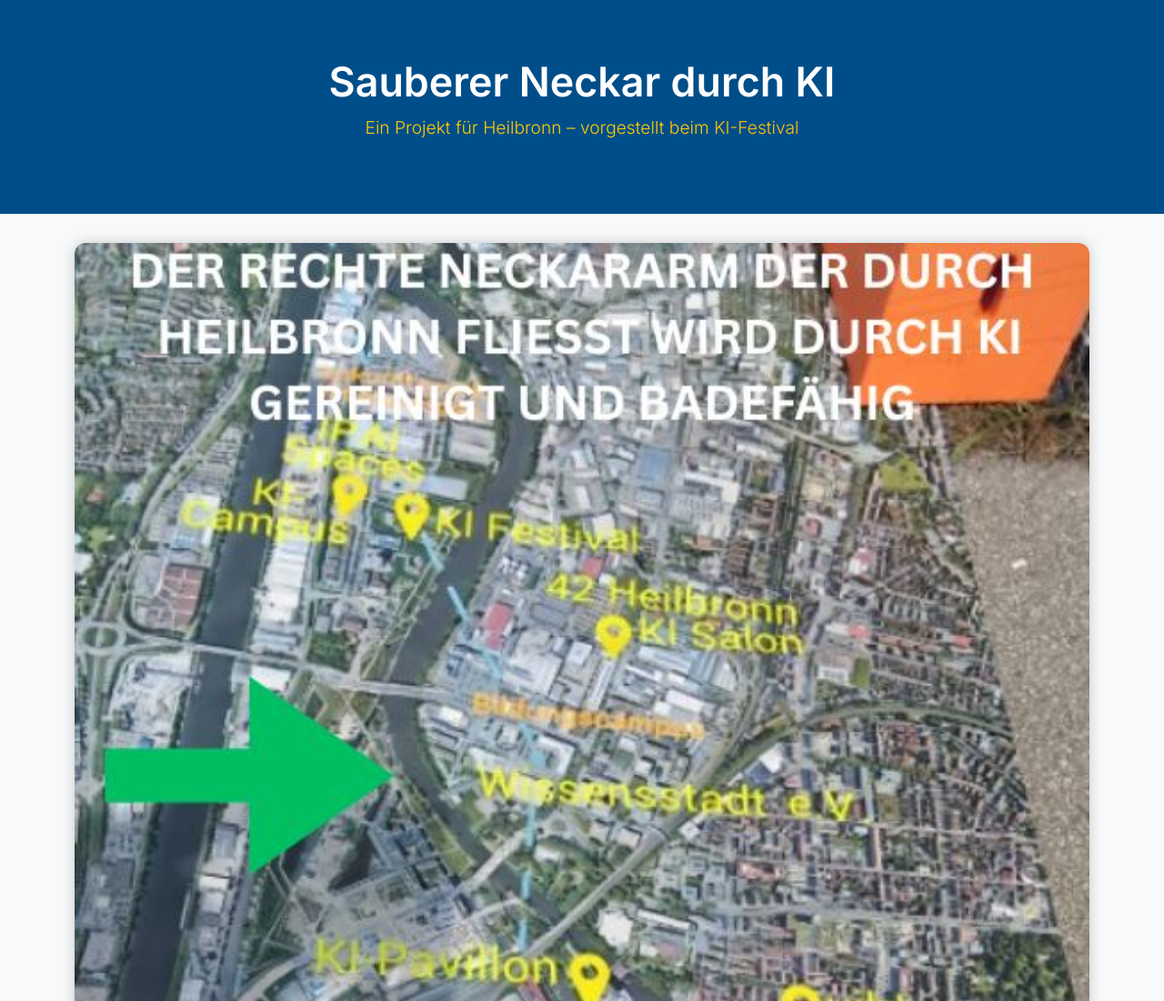
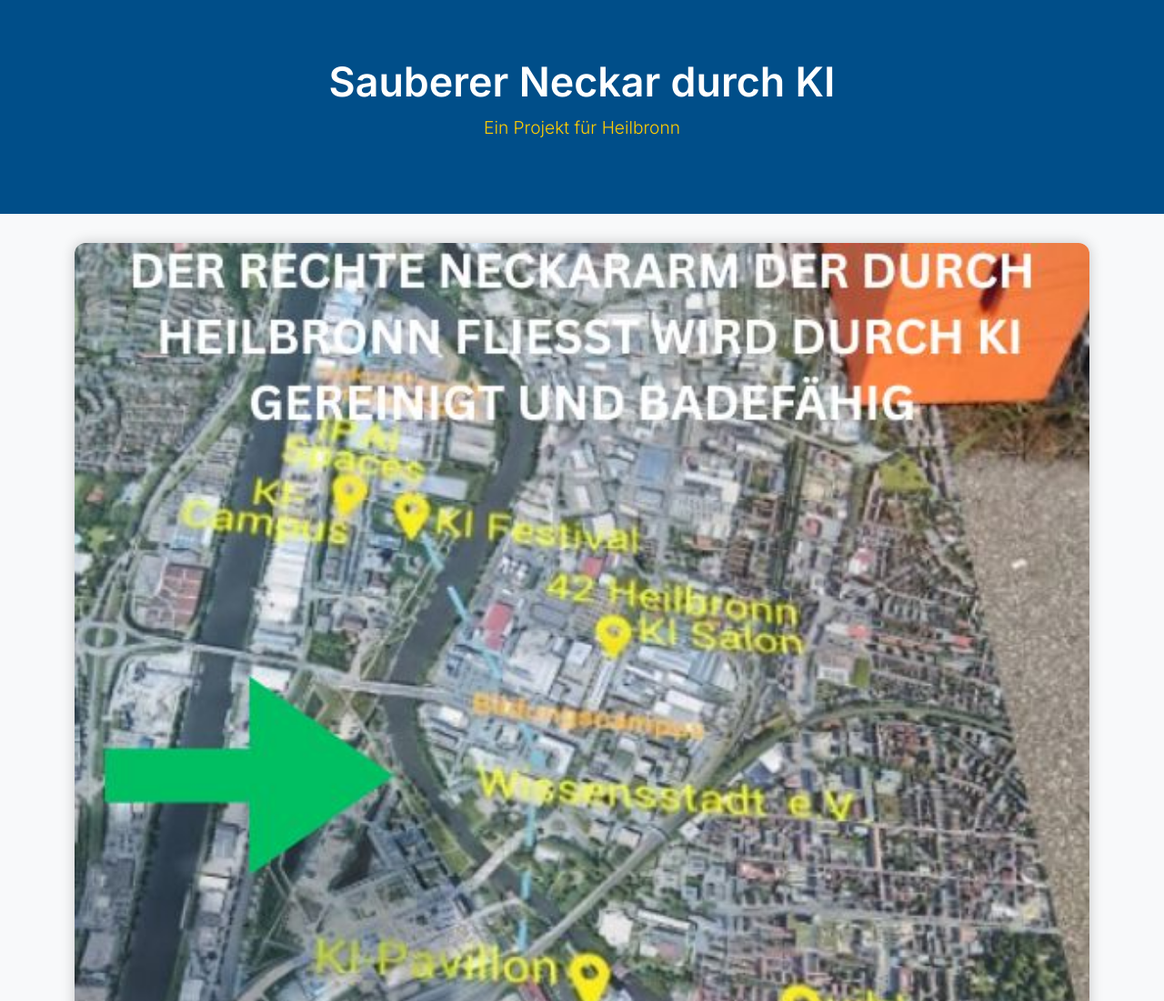
Before and after one commit to nosz/sauberer-neckar-in-heilbronn-durch-ki, a plain HTML site: page index.html in a window 1280 px wide. Shown: the top 1100 px of the page at 91% size. Drawn offline with nearby package versions, Linux system fonts and the light colour scheme.

Commit message:
index start..

```diff
--- a/index.html
+++ b/index.html
@@ -59,7 +59,7 @@
   <!-- HERO SECTION -->
   <div class="hero">
     <h1>Sauberer Neckar durch KI</h1>
-    <p>Ein Projekt für Heilbronn – vorgestellt beim <a href="https://ki-festival.de" class="text-warning text-decoration-none" target="_blank">KI-Festival</a></p>
+    <p>Ein Projekt für Heilbronn</p>
   </div>
 
   <div class="container">
```
